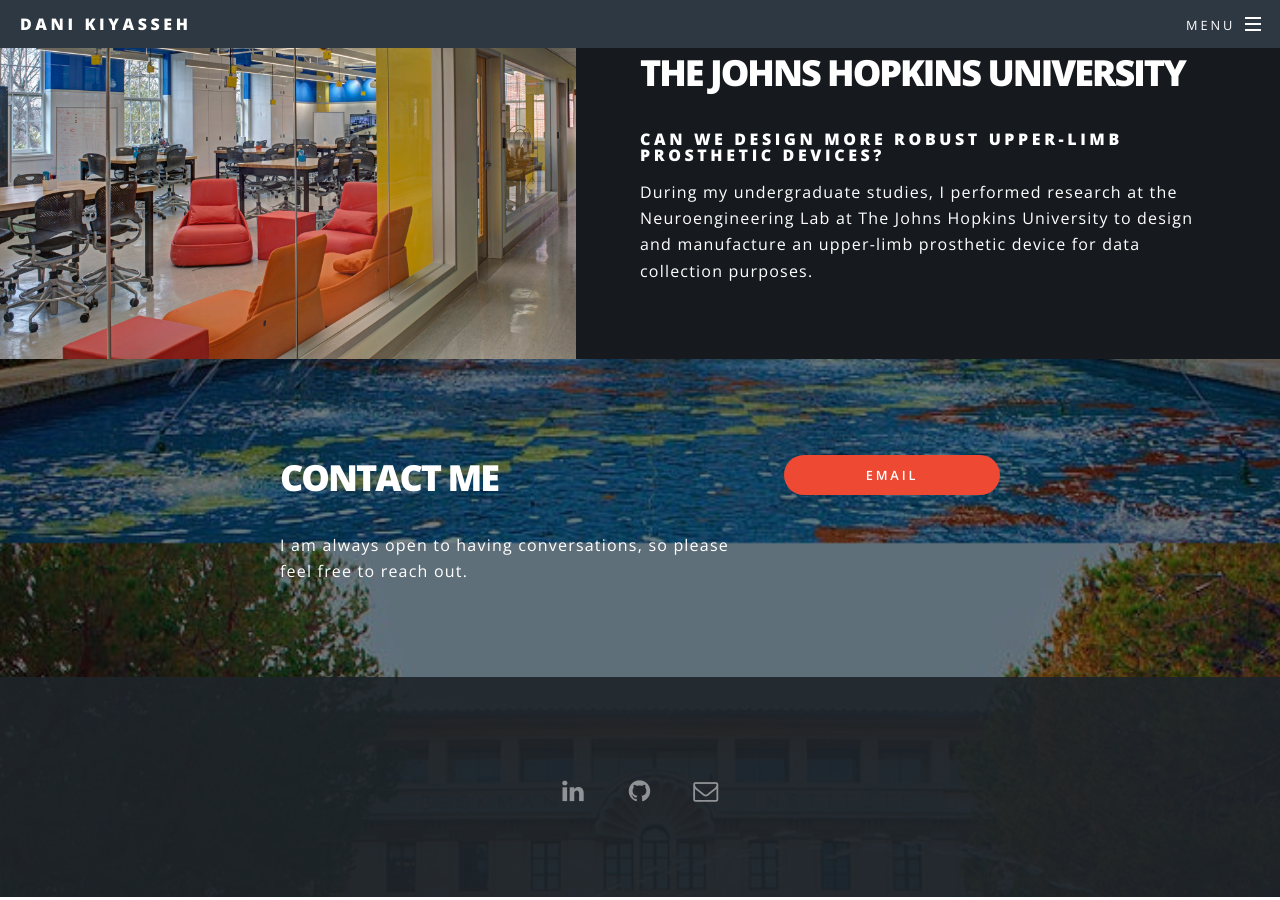
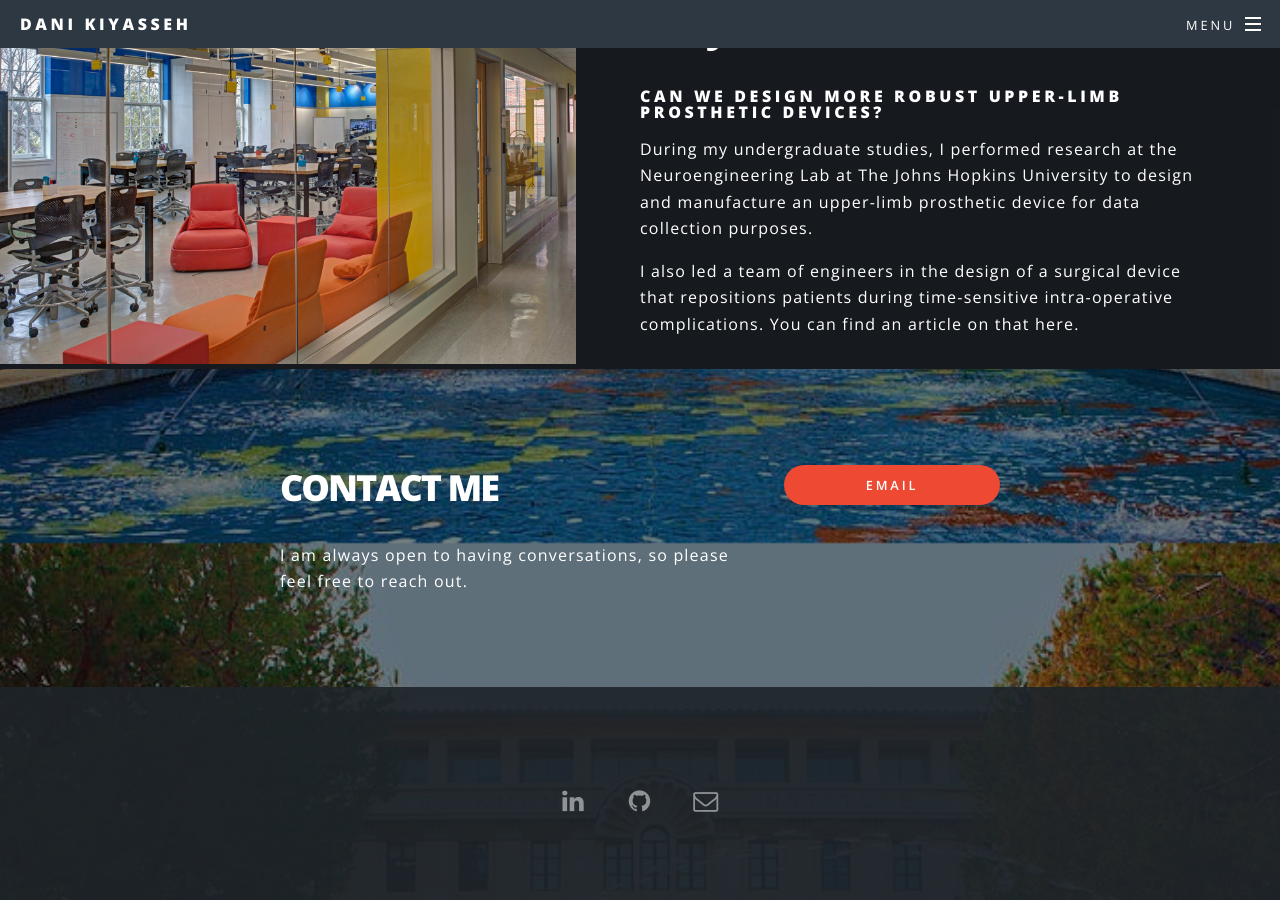
Before and after one commit to danikiyasseh/danikiyasseh.github.io, a Jekyll site: the page index.html, which Jekyll copies as it is, in a window 1280 px wide and 900 px high, scrolled down 3957 px. Built offline with Jekyll 4.4.1, drawn with Linux system fonts in a browser that asks for light colours; comment, search, counter and statistics services are not loaded.

Commit message:
added design team stuff

```diff
--- a/index.html
+++ b/index.html
@@ -192,7 +192,8 @@
 							<h2><a href="https://neuroengineering.bme.jhu.edu/">The Johns Hopkins University</a></h2>
 							<h1>Can we design more robust upper-limb prosthetic devices?</h1>
 							<p> During my undergraduate studies, I performed research at the Neuroengineering Lab at The Johns Hopkins University to design and manufacture an upper-limb prosthetic device for data collection purposes. </p>
-			        		</div>
+			        			<p> I also led a team of engineers in the design of a surgical device that repositions patients during time-sensitive intra-operative complications. You can find an article on that <a href="https://www.bme.jhu.edu/news-events/news/students-train-to-become-design-team-leaders/">here</a>. </p>
+						</div>
 			        	</section>
 
 			        </section>
```
